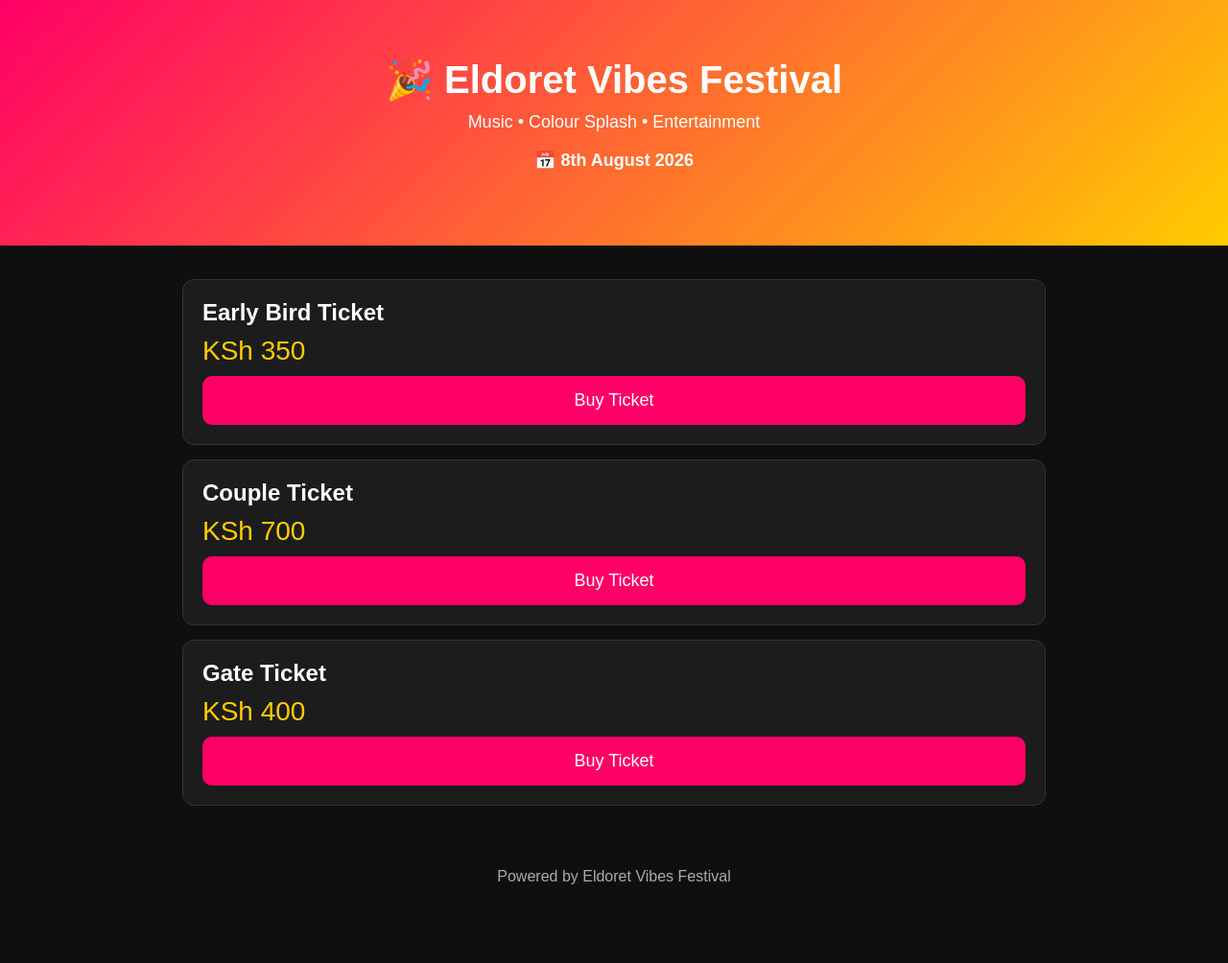
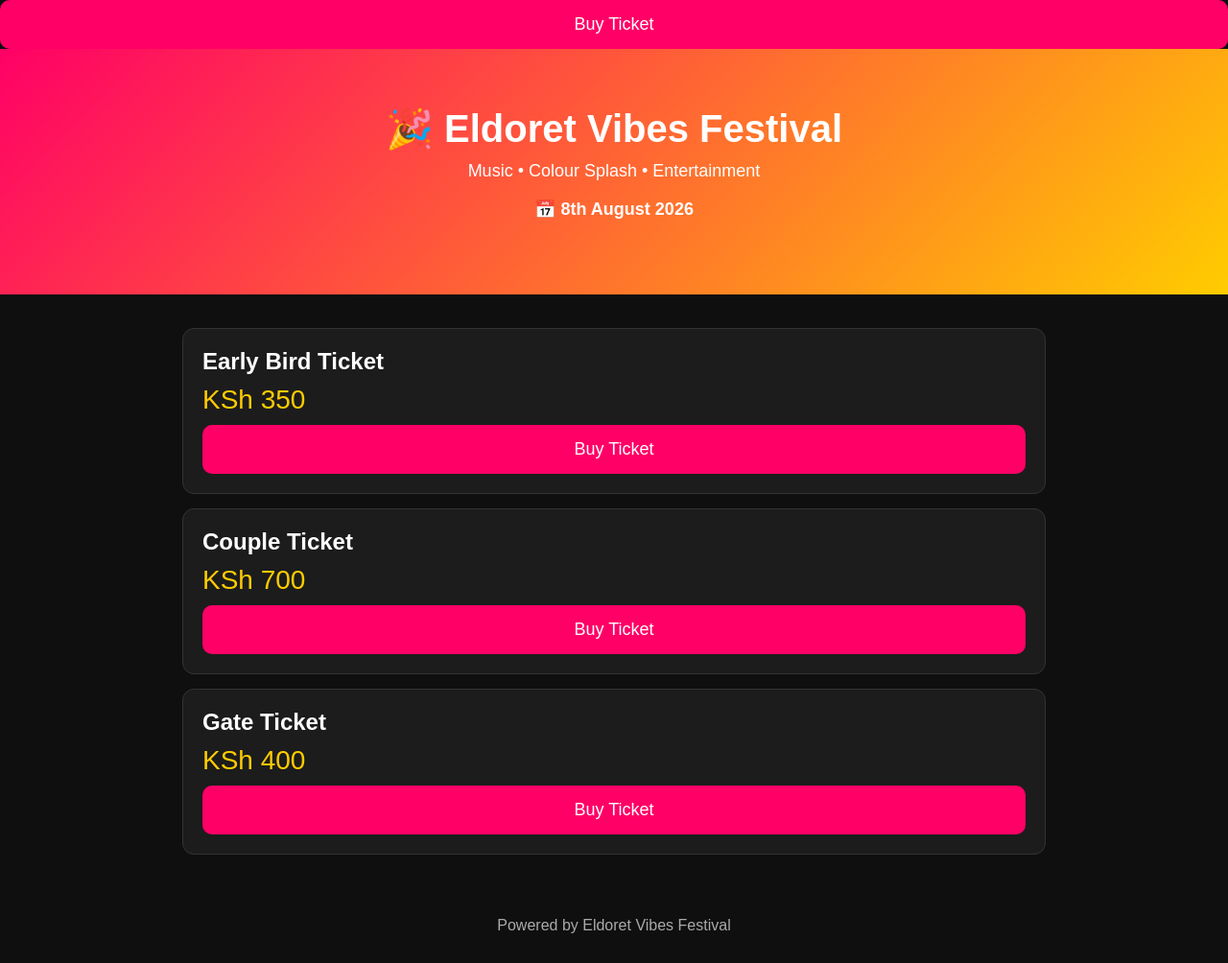
Before and after one commit to eldoret-vibes/eldoret-vibes-festival-2926, a plain HTML site: page index.html in a window 1280 px wide. Shown: the whole page at 96% size. Before the commit the page ends 953 px from the top, so only its background shows below. Drawn offline with Linux system fonts and the light colour scheme.

Commit message:
Update index.html

```diff
--- a/index.html
+++ b/index.html
@@ -1,4 +1,6 @@
-<!DOCTYPE html>
+<a href="https://YOUR-PAYMENT-LINK" target="_blank">
+  <button>Buy Ticket</button>
+</a><!DOCTYPE html>
 <html lang="en">
 <head>
 <meta charset="UTF-8">
```
